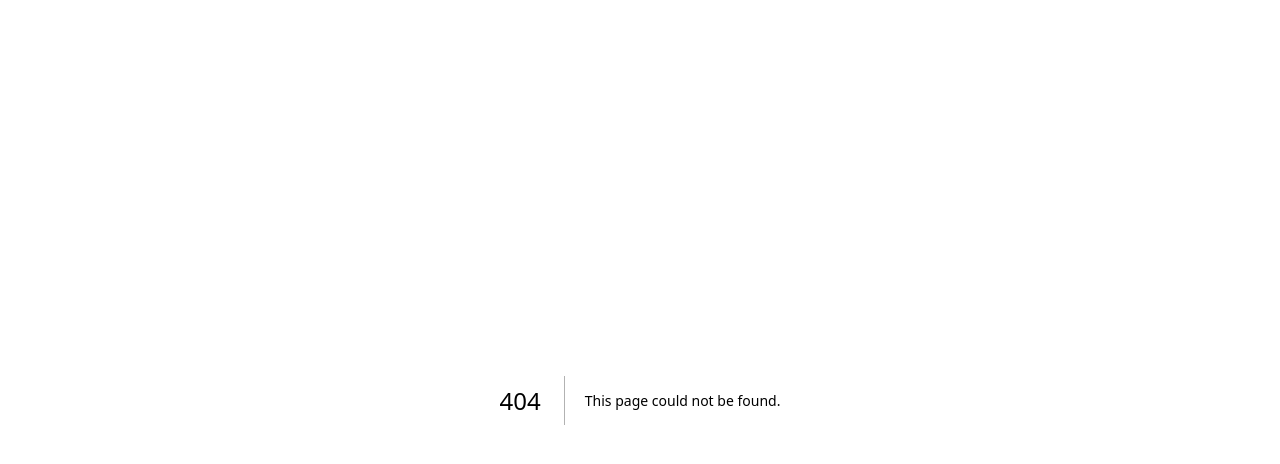
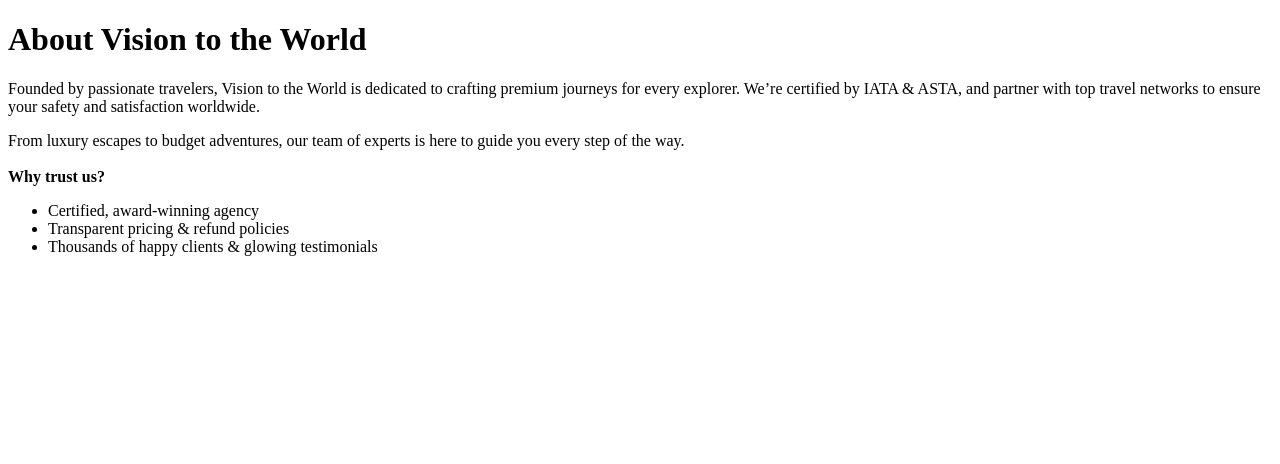
Before and after one commit to ogmjbrands/Vision-to-the-world, a Next.js app: page /about in a window 1280 px wide. Before the commit this address had no page. Shown: the top 464 px of the page. Built offline with nearby package versions, Linux system fonts and the light colour scheme.

Commit message:
Create about.tsx

```diff
--- /dev/null
+++ b/pages/about.tsx
@@ -0,0 +1,21 @@
+export default function About() {
+  return (
+    <main>
+      <h1>About Vision to the World</h1>
+      <p>
+        Founded by passionate travelers, Vision to the World is dedicated to crafting premium journeys for every explorer.
+        We’re certified by IATA & ASTA, and partner with top travel networks to ensure your safety and satisfaction worldwide.
+      </p>
+      <p>
+        From luxury escapes to budget adventures, our team of experts is here to guide you every step of the way.
+        <br /><br />
+        <b>Why trust us?</b>
+        <ul>
+          <li>Certified, award-winning agency</li>
+          <li>Transparent pricing & refund policies</li>
+          <li>Thousands of happy clients & glowing testimonials</li>
+        </ul>
+      </p>
+    </main>
+  );
+}
```
